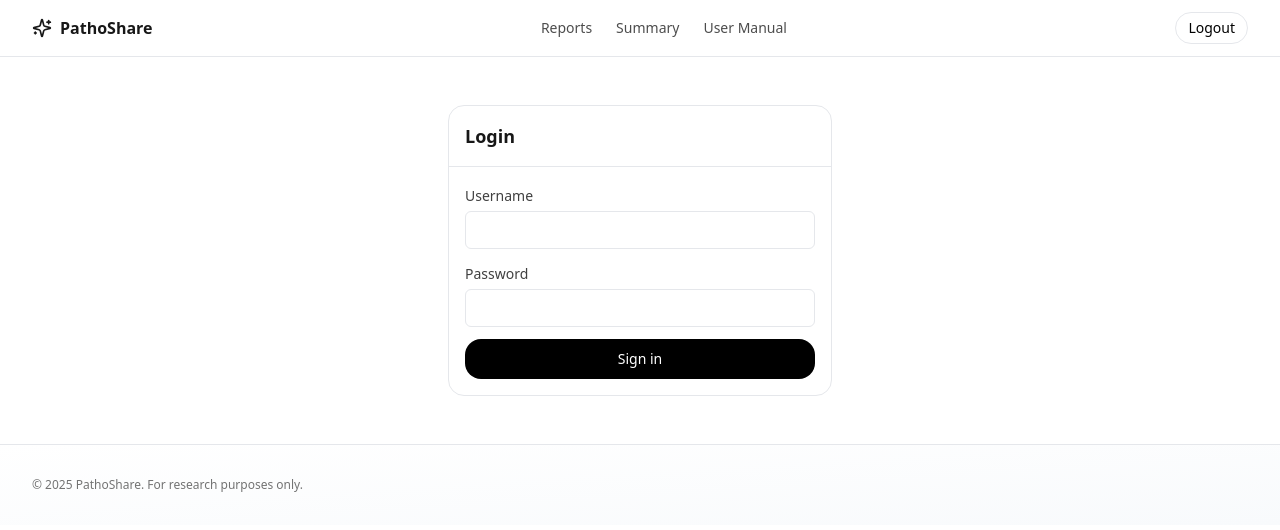
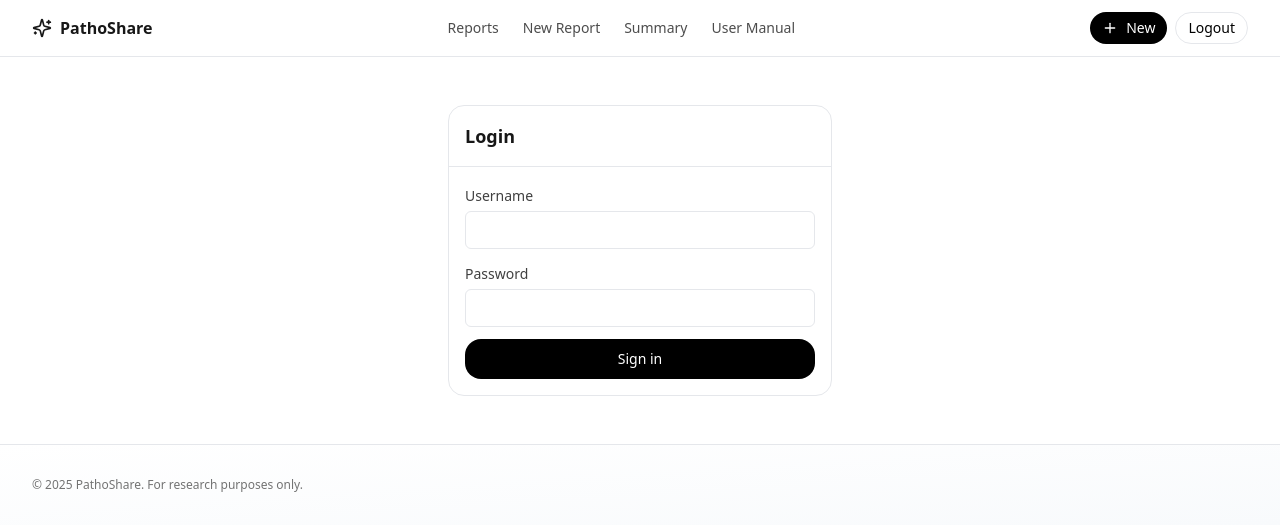
Before and after one commit to zahidul-islam-nahid/pathoshare, a React (Vite) app: page /login in a window 1280 px wide. Shown: the top 530 px of the page. Built offline with nearby package versions, Linux system fonts and the light colour scheme; the HTML template or start-up script is replaced by a standard one.

Commit message:
Admin and user updated

```diff
--- a/src/app.jsx
+++ b/src/app.jsx
@@ -71,7 +71,7 @@ const ROLE_KEY = "pathoshare_role"; // 'editor' | 'viewer'
 function isAuthed(){ try{ return JSON.parse(sessionStorage.getItem(AUTH_KEY)||"false"); }catch{ return false; } }
 function setAuthed(v){ sessionStorage.setItem(AUTH_KEY, JSON.stringify(!!v)); }
 function setRole(role){ sessionStorage.setItem(ROLE_KEY, role); }
-function getRole(){ return sessionStorage.getItem(ROLE_KEY)||'viewer'; }
+function getRole(){ return sessionStorage.getItem(ROLE_KEY)||'editor'; }
 function clearAuth(){ try{ sessionStorage.removeItem(AUTH_KEY); sessionStorage.removeItem(ROLE_KEY); }catch{} }
 // Fixed credentials (change as needed)
 const FIXED_USER = "admin";
@@ -217,14 +217,12 @@ const NavBar = () => (
       </Link>
       <nav className="hidden items-center gap-6 text-sm md:flex">
         <Link to="/reports" className="text-black/70 hover:text-black">Reports</Link>
-        {isAuthed() && getRole()==='editor' && (
-          <Link to="/reports/new" className="text-black/70 hover:text-black">New Report</Link>
-        )}
+        {getRole()==='editor' && (<Link to="/reports/new" className="text-black/70 hover:text-black">New Report</Link>)}
         <Link to="/summary" className="text-black/70 hover:text-black">Summary</Link>
         <Link to="/docs" className="text-black/70 hover:text-black">User Manual</Link>
       </nav>
       <div className="flex items-center gap-2">
-        {isAuthed() && getRole()==='editor' && (<Link to="/reports/new"><Button size="sm" className="rounded-2xl"><Plus className="mr-2 size-4"/>New</Button></Link>)}
+        {getRole()==='editor' && (<Link to="/reports/new"><Button size="sm" className="rounded-2xl"><Plus className="mr-2 size-4"/>New</Button></Link>)}
         <Button size="sm" variant="secondary" className="rounded-2xl" onClick={()=>{ clearAuth(); window.location.href='/login'; }}>Logout</Button>
       </div>
     </Container>
@@ -254,7 +252,7 @@ const Footer = () => (
             <h1 className="mt-3 text-4xl font-bold tracking-tight sm:text-5xl">Culture & AST report sharing</h1>
             <p className="mt-4 text-lg text-neutral-700">Field team register patients information, lab team complete culture, gram-stain, species and AST. Generate a clean PDF and view live summary stats.</p>
             <div className="mt-6 flex gap-3">
-              {getRole()==='editor' && <Button className="rounded-2xl" onClick={()=>navigate('/reports/new')}>Create report <ArrowRight className="ml-2 size-4"/></Button>}
+              <Button className="rounded-2xl" onClick={()=>navigate('/reports/new')}>Create report <ArrowRight className="ml-2 size-4"/></Button>
               <Button variant="secondary" className="rounded-2xl" onClick={()=>navigate('/reports')}>View reports</Button>
             </div>
           </motion.div>
@@ -1004,7 +1002,7 @@ export default function App(){
         <Route path="/login" element={<Login/>} />
         <Route path="/" element={<RequireAuth><Home/></RequireAuth>} />
         <Route path="/reports" element={<RequireAuth><ReportsList/></RequireAuth>} />
-        <Route path="/reports/new" element={<RequireAuth> {getRole()==='editor' ? <NewReport/> : <Navigate to="/reports" replace/>}</RequireAuth>} />
+        <Route path="/reports/new" element={<RequireAuth><NewReport/></RequireAuth>} />
         <Route path="/reports/:id" element={<RequireAuth><ReportDetail/></RequireAuth>} />
         <Route path="/summary" element={<RequireAuth><Summary/></RequireAuth>} />
         <Route path="/docs" element={<RequireAuth><UserManual/></RequireAuth>} />
```
